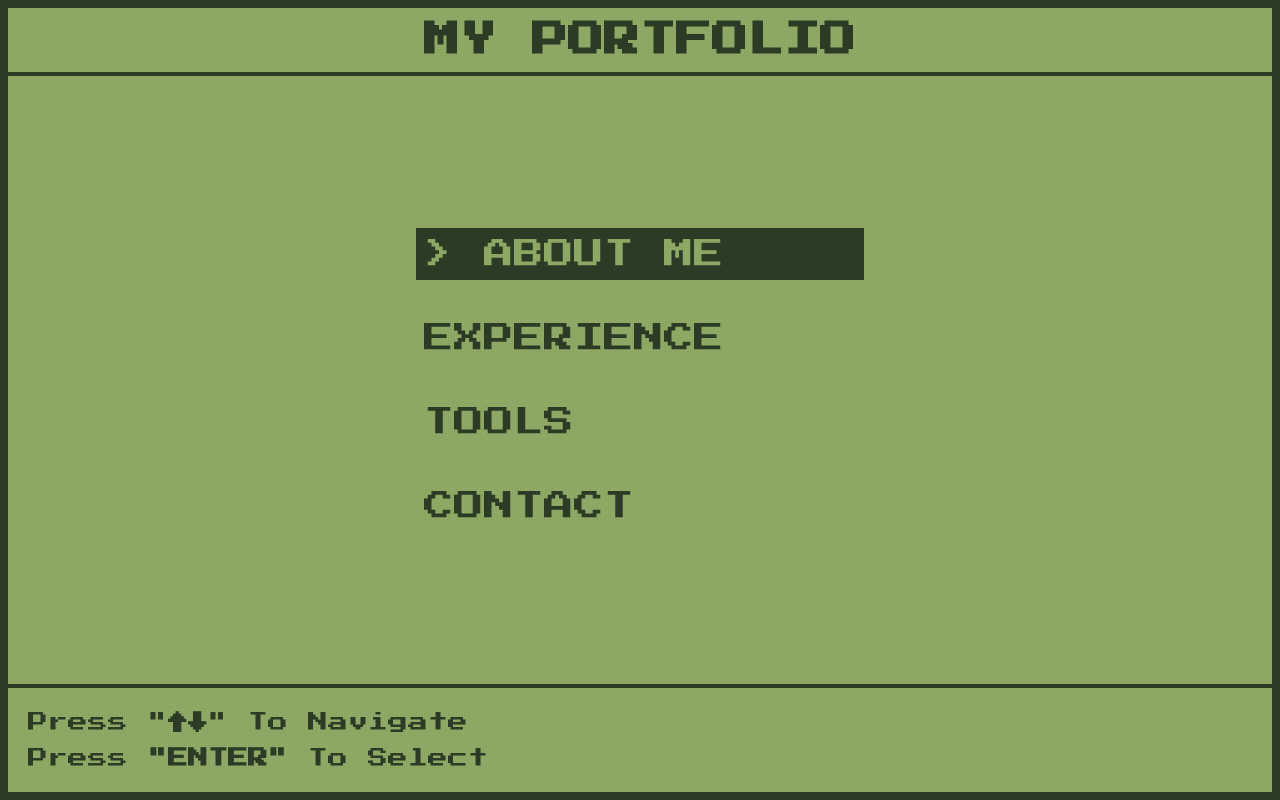
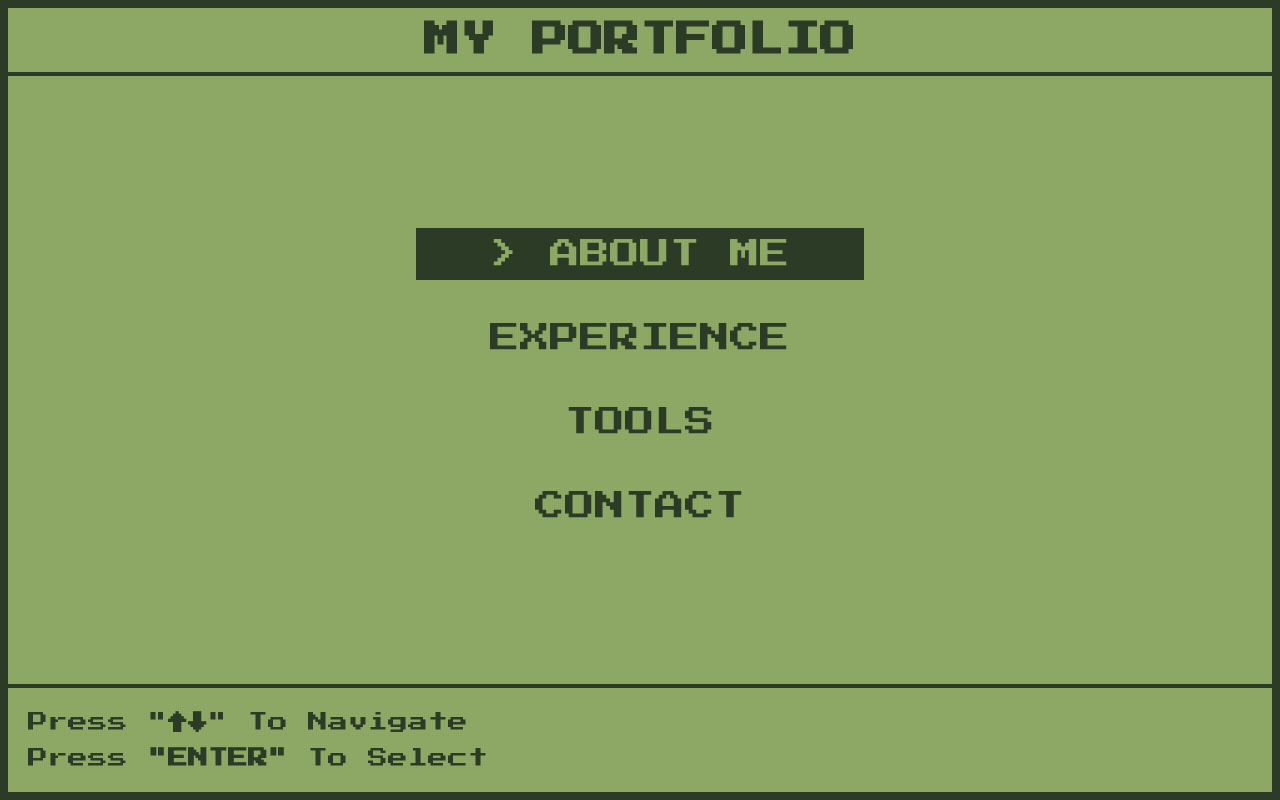
Before and after one commit to joshrayos/portfolio, a React (Vite) app: page / in a window 1280 px wide. Built offline with nearby package versions, Linux system fonts and the light colour scheme.

Commit message:
fix mobile browser incompatibility

```diff
--- a/src/components/MainContainer.tsx
+++ b/src/components/MainContainer.tsx
@@ -6,7 +6,7 @@ type Props = {
 
 const MainContainer: FC<Props> = ({ children }) => {
   return (
-    <main className="p-6 flex flex-col justify-center items-center h-full lg:max-w-7xl mx-auto flex-1">
+    <main className="p-2 md:p-4 lg:p-6 flex flex-col justify-center items-center h-full lg:max-w-7xl mx-auto flex-1">
       {children}
     </main>
   );
--- a/src/components/Menubar.tsx
+++ b/src/components/Menubar.tsx
@@ -1,63 +1,66 @@
-import { useCallback, useEffect, useState, type FC } from 'react';
-import Header from './Header';
-import Footer from './Footer';
-import MainContainer from './MainContainer';
+import { useCallback, useEffect, useState, type FC } from "react";
+import Header from "./Header";
+import Footer from "./Footer";
+import MainContainer from "./MainContainer";
 
 type PageOption = {
-  id: 'about' | 'experience' | 'tools' | 'contact';
+  id: "about" | "experience" | "tools" | "contact";
   label: string;
 };
 
 type Props = {
-  onNavigate: (page: 'about' | 'experience' | 'tools' | 'contact') => void;
+  onNavigate: (page: "about" | "experience" | "tools" | "contact") => void;
 };
 
 const PAGES: PageOption[] = [
-  { id: 'about', label: 'ABOUT ME' },
-  { id: 'experience', label: 'EXPERIENCE' },
-  { id: 'tools', label: 'TOOLS' },
-  { id: 'contact', label: 'CONTACT' },
+  { id: "about", label: "ABOUT ME" },
+  { id: "experience", label: "EXPERIENCE" },
+  { id: "tools", label: "TOOLS" },
+  { id: "contact", label: "CONTACT" },
 ];
 
 const Menubar: FC<Props> = ({ onNavigate }) => {
-  const [selextedIdx, setSelectedIdx] = useState(0);
+  const [selectedIdx, setSelectedIdx] = useState(0);
 
-  const handleConfirm = useCallback(() => {
-    const selection = PAGES[selextedIdx].id;
-    onNavigate(selection);
-  }, [selextedIdx, onNavigate]);
+  const handleConfirm = useCallback(
+    (index?: number) => {
+      const targetIdx = index !== undefined ? index : selectedIdx;
+      const selection = PAGES[targetIdx].id;
+      onNavigate(selection);
+    },
+    [selectedIdx, onNavigate],
+  );
 
   useEffect(() => {
     const handleKeyDown = (e: KeyboardEvent) => {
-      if (e.key === 'ArrowUp' || e.key === 'w') {
+      if (e.key === "ArrowUp" || e.key === "w") {
         setSelectedIdx((prev) => (prev > 0 ? prev - 1 : PAGES.length - 1));
-      } else if (e.key === 'ArrowDown' || e.key === 's') {
+      } else if (e.key === "ArrowDown" || e.key === "s") {
         setSelectedIdx((prev) => (prev < PAGES.length - 1 ? prev + 1 : 0));
-      } else if (e.key === 'Enter') {
+      } else if (e.key === "Enter") {
         handleConfirm();
       }
     };
-    window.addEventListener('keydown', handleKeyDown);
-    return () => window.removeEventListener('keydown', handleKeyDown);
+    window.addEventListener("keydown", handleKeyDown);
+    return () => window.removeEventListener("keydown", handleKeyDown);
   }, [handleConfirm]);
 
   return (
     <>
       <Header>MY PORTFOLIO</Header>
       <MainContainer>
-        <ul className='flex flex-col items-center lg:gap-8 lg:w-2xl text-lg md:text-2xl lg:text-3xl'>
+        <ul className="flex flex-col items-center lg:gap-8 lg:w-2xl text-lg md:text-2xl lg:text-3xl">
           {PAGES.map((page, index) => (
-            <li
-              className={`flex-1 p-2 lg:w-md cursor-pointer ${
-                index === selextedIdx ? 'text-gb-light bg-gb-deep' : ''
-              }`}
-              key={page.id}
-              onMouseEnter={() => setSelectedIdx(index)}
-              onClick={handleConfirm}
-            >
-              <p>
-                {index === selextedIdx ? '>' : ''} {page.label}
-              </p>
+            <li key={page.id}>
+              <button
+                className={`flex-1 p-2 lg:w-md cursor-pointer ${
+                  index === selectedIdx ? "text-gb-light bg-gb-deep" : ""
+                }`}
+                onMouseEnter={() => setSelectedIdx(index)}
+                onClick={() => handleConfirm(index)}
+              >
+                {index === selectedIdx ? ">" : ""} {page.label}
+              </button>
             </li>
           ))}
         </ul>
--- a/src/components/Work.tsx
+++ b/src/components/Work.tsx
@@ -27,19 +27,19 @@ const Work: FC<Props> = ({ onBackToMenu }) => {
             }}
           >
             <div className="border-4 p-2 md:p-4 flex-1 bg-gb-medium">
-              <h2 className="work-title text-lg md:text-xl font-bold">
+              <h2 className="work-title text-base sm:text-lg md:text-xl font-bold">
                 Line Seiki Co.Ltd RHQ
               </h2>
-              <h3 className="work-subtitle text-base md:text-lg font-semibold mb-3">
+              <h3 className="work-subtitle text-sm  sm:text-base md:text-lg font-semibold mb-3">
                 2024 - {now}
               </h3>
               <div className="h-1 w-full bg-gb-dark my-3"></div>
-              <p className="text-sm/loose indent-8">
+              <p className="text-xs/loose sm:text-sm/loose indent-8">
                 As part of the CoreMES development team, we build a
                 comprehensive Manufacturing Execution System design to
                 streamline industrial operations for manufacturing companies.
               </p>
-              <p className="text-sm/loose mt-2 indent-8">
+              <p className="text-xs/loose sm:text-sm/loose indent-8">
                 Together. we also developed CoreIO system, that integrates IoT
                 devices to monitor equipment health and empower manufacturing
                 companies to optimize their Overall Equipment Effectiveness and
@@ -60,27 +60,31 @@ const Work: FC<Props> = ({ onBackToMenu }) => {
             }}
           >
             <div className="border-4 p-4 flex-1  bg-gb-medium">
-              <h2 className="work-title text-xl font-bold">
+              <h2 className="work-title text-base sm:text-lg md:text-xl font-bold">
                 Web Powerhouse Inc.
               </h2>
-              <h3 className="work-subtitle text-lg font-semibold mb-3">
+              <h3 className="work-subtitle text-sm  sm:text-base md:text-lg font-semibold mb-3">
                 2022 - 2024
               </h3>
               <div className="h-1 w-full bg-gb-dark my-3"></div>
-              <p className="text-sm/loose indent-8">
+              <p className="text-xs/loose sm:text-sm/loose indent-8">
                 In this agency role, I was instrumental in delivering over{" "}
-                <strong className="text-[16px]">10</strong> full-build projects
-                and <strong className="text-[16px]">50+</strong> templated
+                <strong className="text-sm sm:text-base">10</strong> full-build
+                projects and{" "}
+                <strong className="text-sm sm:text-base">50+</strong> templated
                 projects for our outsourced client,{" "}
-                <strong className="text-[16px]">Wonderist Agency</strong>.
+                <strong className="text-sm sm:text-base">
+                  Wonderist Agency
+                </strong>
+                .
               </p>
-              <p className="text-sm/loose mt-2 indent-8">
+              <p className="text-xs/loose sm:text-sm/loose indent-8">
                 I specialized in rapid prototyping and component level
                 development using a combined stack of{" "}
-                <strong className="text-[16px]">Webflow</strong>,{" "}
-                <strong className="text-[16px]">JavaScript</strong>,
-                <strong className="text-[16px]">jQuery</strong>, and{" "}
-                <strong className="text-[16px]">Webflow CMS</strong>, I
+                <strong className="text-sm sm:text-base">Webflow</strong>,{" "}
+                <strong className="text-sm sm:text-base">JavaScript</strong>,
+                <strong className="text-sm sm:text-base">jQuery</strong>, and{" "}
+                <strong className="text-sm sm:text-base">Webflow CMS</strong>, I
                 collaborated directly with designers and project managers to
                 efficiently translate complex visual mockups into functional,
                 responsive web experiences.
```
